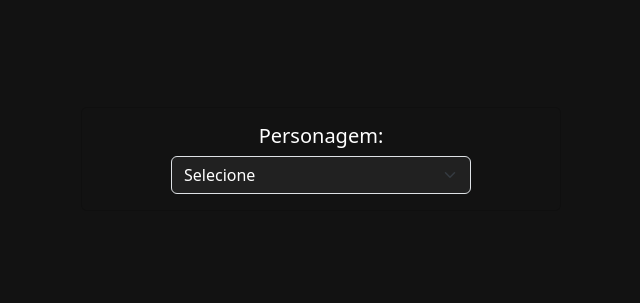
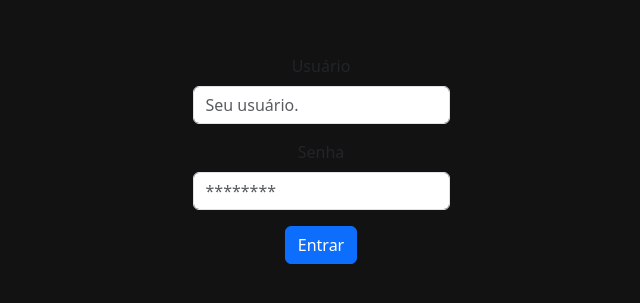
Before and after one commit to andvcrc/pokerpg, a React (Create React App) app: page / in a window 1280 px wide. Shown: the part 241-544 px from the top of the page, without its empty margins (319-959 px from the left). Built offline with nearby package versions, Linux system fonts and the light colour scheme.

Commit message:
Login screen

```diff
--- a/package.json
+++ b/package.json
@@ -7,9 +7,11 @@
     "@testing-library/react": "^13.4.0",
     "@testing-library/user-event": "^13.5.0",
     "bootstrap": "^5.3.1",
+    "history": "^5.3.0",
     "react": "^18.2.0",
     "react-bootstrap": "^2.8.0",
     "react-dom": "^18.2.0",
+    "react-router-dom": "6.0.0-beta.0",
     "react-scripts": "5.0.1",
     "react-select": "^5.7.4",
     "web-vitals": "^2.1.4"
--- a/src/App.js
+++ b/src/App.js
@@ -1,5 +1,5 @@
 import React from "react";
-import Personagem from "./Personagem.js";
+import Login from "./Login.js";
 
 function App() {
   return (
@@ -36,7 +36,7 @@ function App() {
               padding: "0px",
             }}
           >
-            <Personagem />
+            <Login/>
           </div>
         </div>
       </section>
--- a/src/BotaoTalento.js
+++ b/src/BotaoTalento.js
@@ -4,9 +4,7 @@ import data from "./json/Talentos.js";
 
 const BotaoTalento = (talento) => {
   const [open, setOpen] = React.useState(false);
-  console.log(talento.talento);
   const talentoData = data.filter((el) => el.nome === talento.talento);
-  console.log(talentoData[0] && talentoData[0].nome);
   return (
     <div
       style={{
--- /dev/null
+++ b/src/Login.js
@@ -0,0 +1,68 @@
+import React from "react";
+import Personagem from "./Personagem";
+import data from "./json/PersonagensData.js";
+import Form from "react-bootstrap/Form";
+import { Button } from "react-bootstrap";
+
+const Login = () => {
+  const [login, setLogin] = React.useState(null);
+  const [personagem, setPersonagem] = React.useState([]);
+  const [password, setPassword] = React.useState(null);
+  const [show, setShow] = React.useState(true);
+
+  React.useEffect(() => {
+    if(personagem.length !== 0) setShow(!show)
+  }, [personagem])
+
+  function handleChange() {
+    setPersonagem(
+      data.filter(
+        (element) => element.login === login && element.senha === password
+      )
+    );
+  }
+
+  console.log('carregou')
+
+  function handleLogin({ target }) {
+    setLogin(target.value);
+  }
+
+  function handlePassword({ target }) {
+    setPassword(target.value);
+  }
+
+  return (
+    <div>
+      {show && (
+        <Form>
+          <Form.Group className="mb-3" controlId="user">
+            <Form.Label>Usuário</Form.Label>
+            <Form.Control
+              onChange={handleLogin}
+              type="text"
+              placeholder="Seu usuário."
+            />
+          </Form.Group>
+          <Form.Group className="mb-3" controlId="formBasicPassword">
+            <Form.Label>Senha</Form.Label>
+            <Form.Control
+              onChange={handlePassword}
+              type="password"
+              placeholder="********"
+            />
+          </Form.Group>
+          <Button onClick={handleChange}>Entrar</Button>
+        </Form>
+      )}
+      {personagem &&
+        personagem !== null &&
+        personagem !== undefined &&
+        personagem.length !== 0 && <>
+        <Personagem personagem={personagem} />
+        </>}
+    </div>
+  );
+};
+
+export default Login;
--- a/src/Personagem.js
+++ b/src/Personagem.js
@@ -1,22 +1,13 @@
 import React from "react";
-import data from "./json/PersonagensData.js";
 import Pokemon from "./Pokemon";
 import BotaoTalento from "./BotaoTalento.js";
 import Form from "react-bootstrap/Form";
 
-const Personagem = () => {
-  const [personagem, setPersonagem] = React.useState("");
-  const [dataFilter, setDataFilter] = React.useState(null);
+const Personagem = ({ personagem }) => {
   const [poke, setPoke] = React.useState(null);
 
-  function handleChange({ target }) {
-    setPoke(null);
-    setPersonagem(target.value);
-    setDataFilter(data.filter((element) => element.nome === target.value));
-  }
-
   function handlePokemon({ target }) {
-    setPoke(dataFilter[0].pokemons.filter((el) => el.nome === target.value));
+    setPoke(personagem[0].pokemons.filter((el) => el.nome === target.value));
   }
 
   return (
@@ -32,61 +23,31 @@ const Personagem = () => {
     >
       <div className="card-body">
         <h5 className="card-title">Personagem:</h5>
-        <div
-          className="row"
-          style={{
-            display: "flex",
-            alignItems: "center",
-            justifyContent: "center",
-          }}
-        >
-          <Form.Select
-            id="personagem"
-            value={personagem}
-            onChange={handleChange}
-            style={{
-              width: "300px",
-              backgroundColor: "#212121",
-              color: "white",
-            }}
-          >
-            <option value="" disabled>
-              Selecione
-            </option>
-            {data.map((el) => {
-              return (
-                <option key={el.id} value={el.nome}>
-                  {el.nome}
-                </option>
-              );
-            })}
-          </Form.Select>
-        </div>
 
-        {dataFilter && (
+        {personagem && (
           <>
             <div className="row" style={{ height: "500px", marginTop: "20px" }}>
               <img
-                src={dataFilter[0].imagem}
+                src={personagem[0].imagem}
                 width={"100%"}
                 height={"100%"}
-                alt="Feist_Falcone"
+                alt={personagem[0].nome}
                 style={{ objectFit: "cover", objectPosition: "top center" }}
               />
             </div>
 
-            <h2 style={{ marginTop: "20px" }}>{dataFilter[0].nome}</h2>
-            <h6>Nível: {dataFilter[0].nivel}</h6>
+            <h2 style={{ marginTop: "20px" }}>{personagem[0].nome}</h2>
+            <h6>Nível: {personagem[0].nivel}</h6>
             <h6>
               Classe(s):{" "}
-              {dataFilter[0].classe.map((el) => {
+              {personagem[0].classe.map((el) => {
                 return <span key={el}> {el}</span>;
               })}
             </h6>
 
             <div style={{ textAlign: "center", marginTop: "20px" }}>
               <h3>Talentos: </h3>
-              {dataFilter[0].talentos.map((el) => {
+              {personagem[0].talentos.map((el) => {
                 return (
                   <>
                     <BotaoTalento talento={el} />
@@ -119,7 +80,7 @@ const Personagem = () => {
                   <option value="" disabled>
                     Selecione
                   </option>
-                  {dataFilter[0].pokemons.map((el) => {
+                  {personagem[0].pokemons.map((el) => {
                     return (
                       <>
                         <option
--- a/src/json/PersonagensData.js
+++ b/src/json/PersonagensData.js
@@ -3,6 +3,8 @@
     id: 1,
     nome: "Astaroth",
     jogador: "André",
+    login: "bornconfused",
+    senha: "andrevic17",
     imagem: require("../images/astaroth.png"),
     n_reg_pokedex: 64,
     alinhamento: "Leal e Mau",
@@ -294,6 +296,8 @@
     nome: "Feist Falcone",
     imagem: require("../images/feist_falcone.jpg"),
     jogador: "Marcos",
+    login: "Arkwarden",
+    senha: "batata123",
     n_reg_pokedex: 64,
     alinhamento: "Leal e Mau",
     classe: [
```
Also changed, not shown: src/json/Talentos.js, 1 other file (tests, documents, lock files or other folders).
